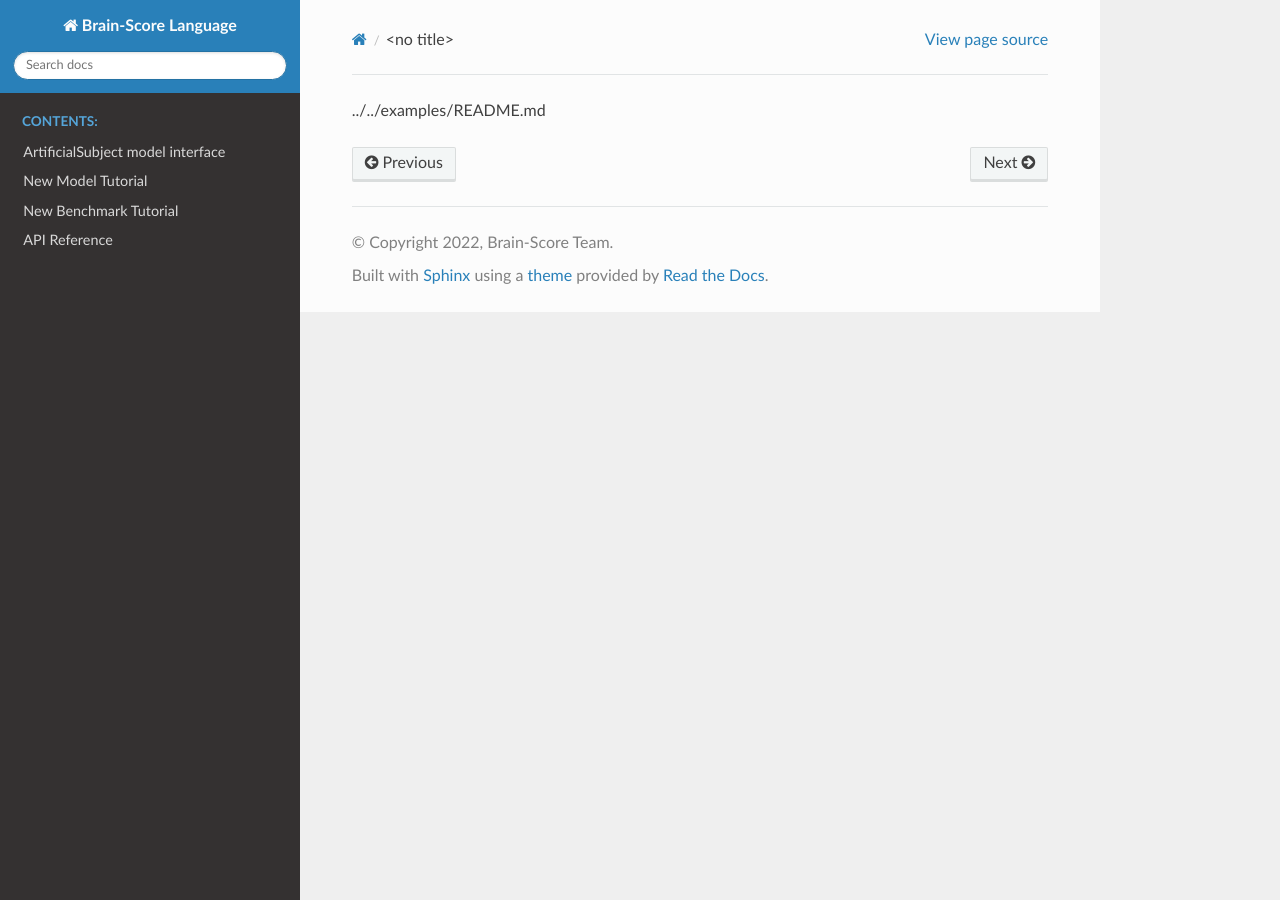
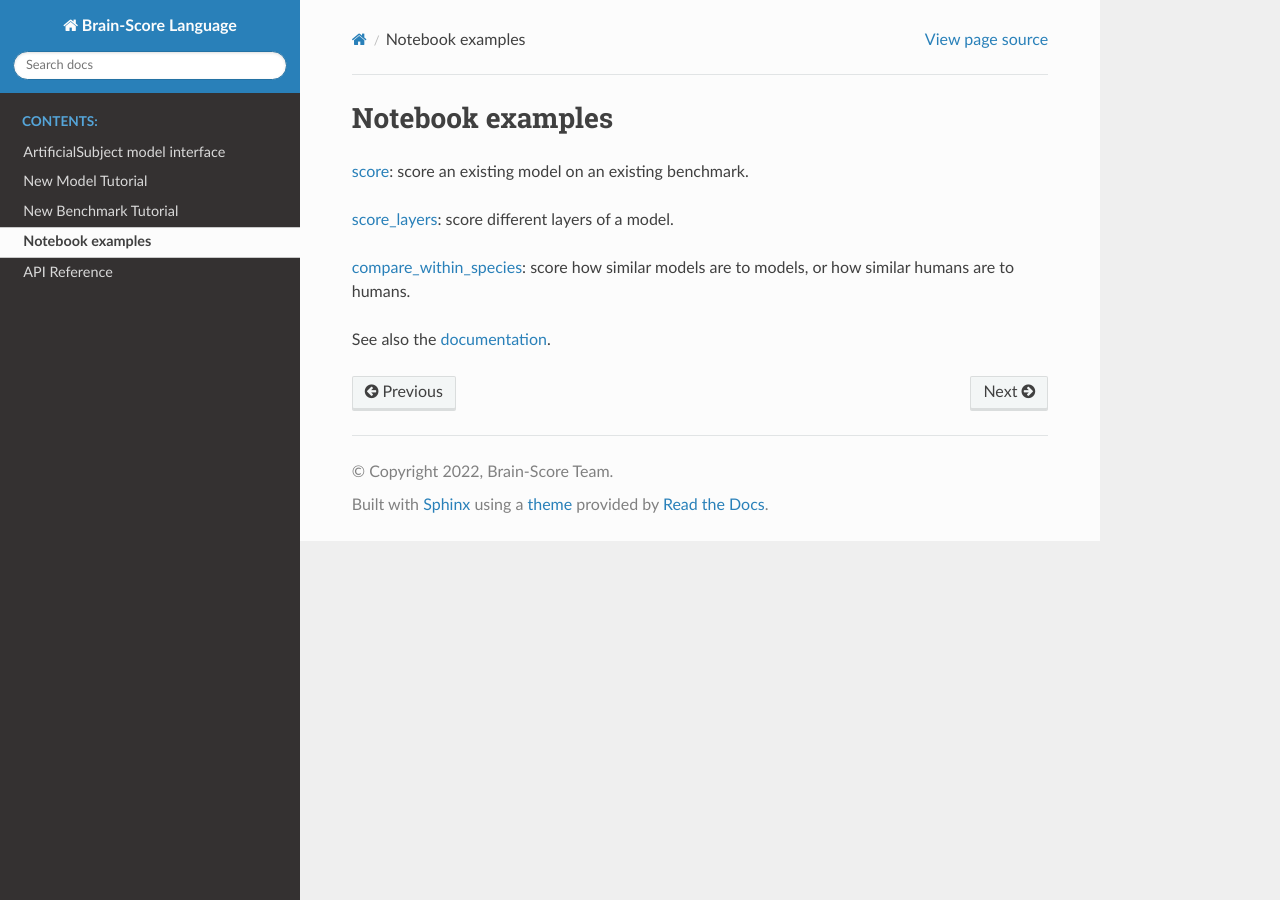
Before and after one commit to brain-score/language, a Sphinx documentation site: the page built from docs/source/examples.md, in a window 1280 px wide. Built offline with Sphinx 7.4.7 and the Read the Docs theme 2.0.0, drawn with Linux system fonts in a browser that asks for light colours.

```diff
--- a/docs/source/examples.md
+++ b/docs/source/examples.md
@@ -1 +1,12 @@
-../../examples/README.md
+# Notebook examples
+
+[score](https://github.com/brain-score/language/blob/main/examples/score.ipynb):
+    score an existing model on an existing benchmark.
+
+[score_layers](https://github.com/brain-score/language/blob/main/examples/score_layers.ipynb):
+    score different layers of a model.
+
+[compare_within_species](https://github.com/brain-score/language/blob/main/examples/compare_within_species.ipynb):
+    score how similar models are to models, or how similar humans are to humans.
+
+See also the [documentation](https://brain-score-language.readthedocs.io/).
```
